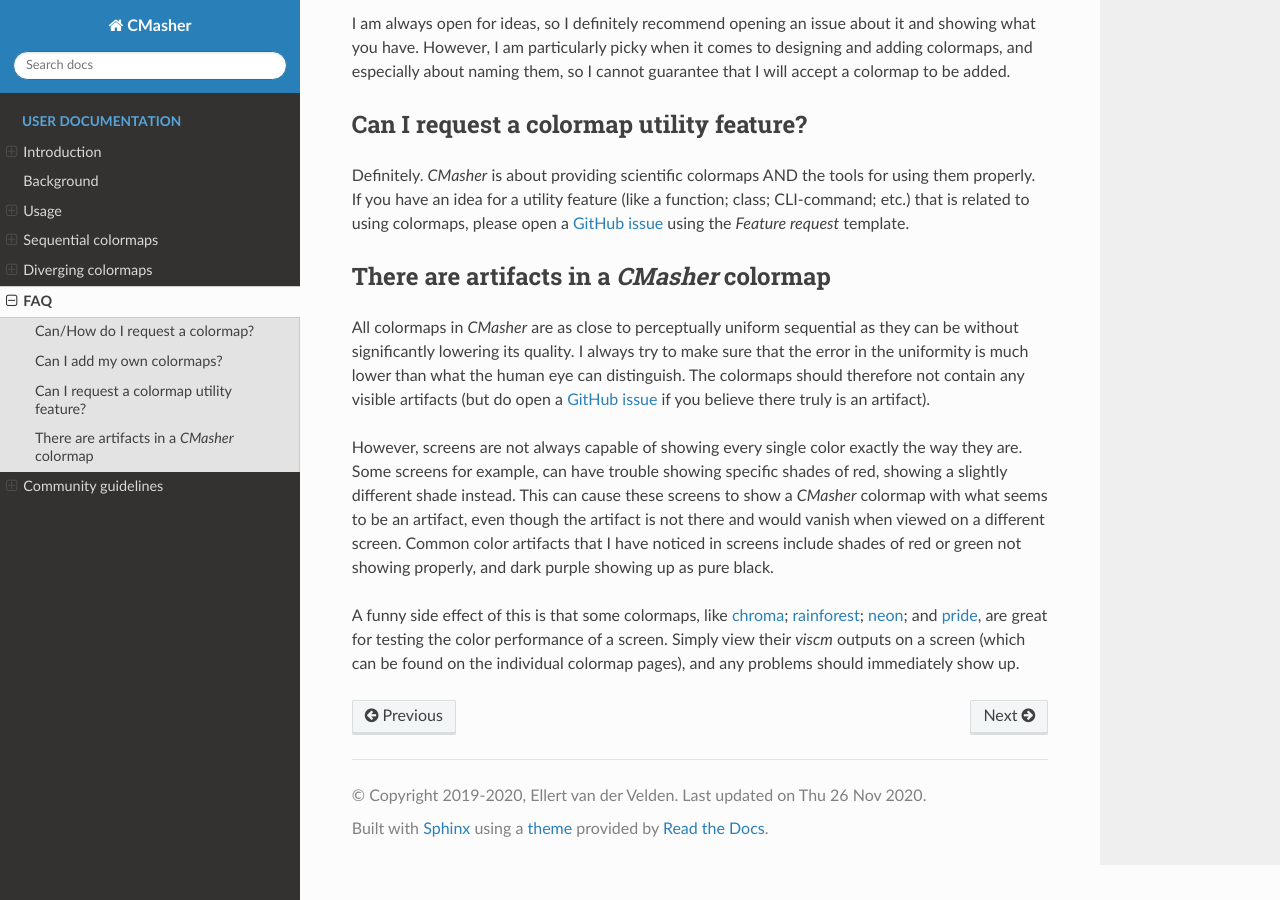
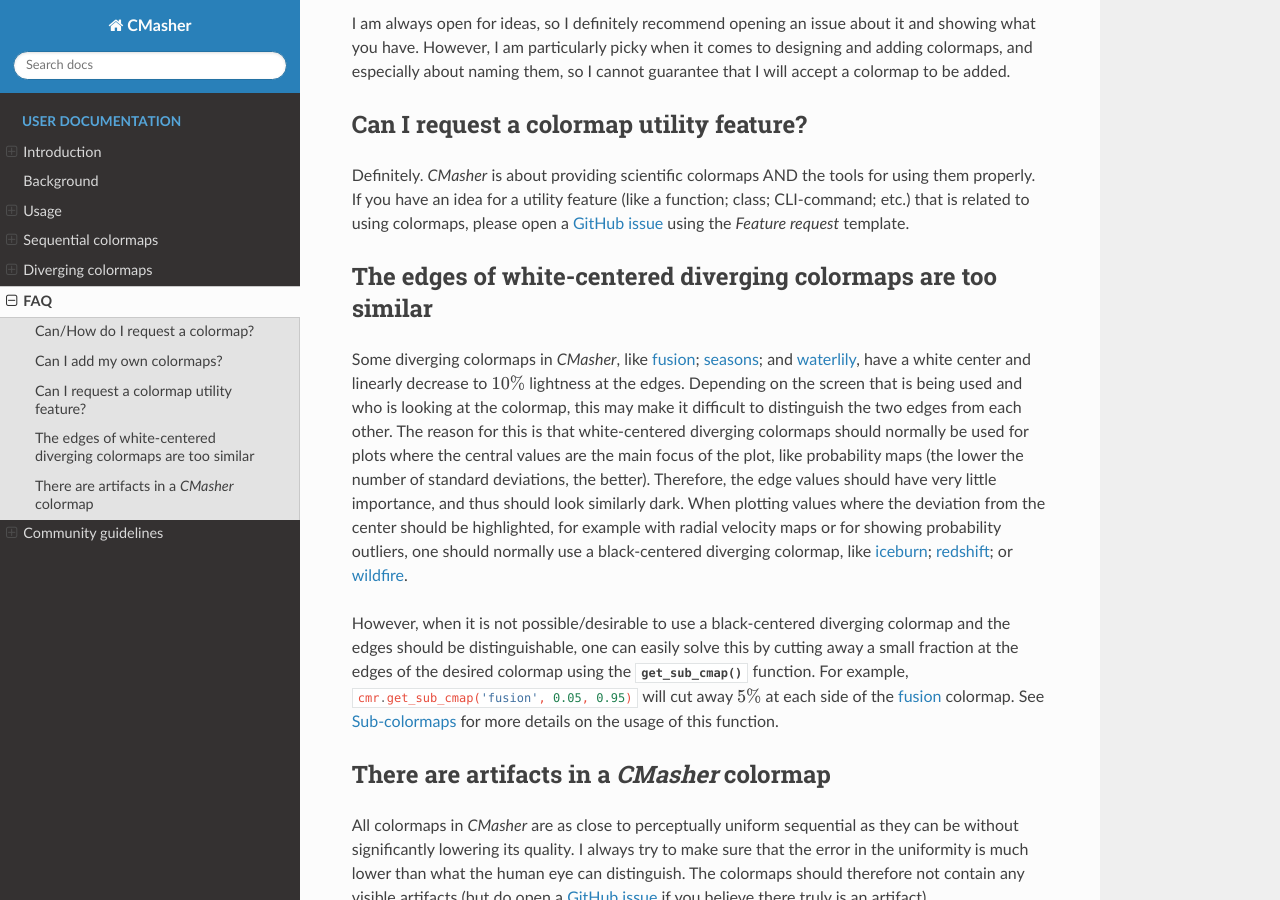
Before and after one commit to 1313e/CMasher, a Sphinx documentation site: the page built from docs/source/user/FAQ.rst, in a window 1280 px wide and 900 px high, scrolled down 523 px. Built offline with Sphinx 7.4.7 and the Read the Docs theme 2.0.0, drawn with Linux system fonts in a browser that asks for light colours.

Commit message:
Added explanation on why white-centered diverging colormaps have such dark edges, and how to deal with them.

```diff
--- a/docs/source/user/FAQ.rst
+++ b/docs/source/user/FAQ.rst
@@ -26,6 +26,19 @@ Definitely.
 If you have an idea for a utility feature (like a function; class; CLI-command; etc.) that is related to using colormaps, please open a `GitHub issue`_ using the `Feature request` template.
 
 
+The edges of white-centered diverging colormaps are too similar
+---------------------------------------------------------------
+Some diverging colormaps in *CMasher*, like :ref:`fusion`; :ref:`seasons`; and :ref:`waterlily`, have a white center and linearly decrease to :math:`10\%` lightness at the edges.
+Depending on the screen that is being used and who is looking at the colormap, this may make it difficult to distinguish the two edges from each other.
+The reason for this is that white-centered diverging colormaps should normally be used for plots where the central values are the main focus of the plot, like probability maps (the lower the number of standard deviations, the better).
+Therefore, the edge values should have very little importance, and thus should look similarly dark.
+When plotting values where the deviation from the center should be highlighted, for example with radial velocity maps or for showing probability outliers, one should normally use a black-centered diverging colormap, like :ref:`iceburn`; :ref:`redshift`; or :ref:`wildfire`.
+
+However, when it is not possible/desirable to use a black-centered diverging colormap and the edges should be distinguishable, one can easily solve this by cutting away a small fraction at the edges of the desired colormap using the :func:`~cmasher.get_sub_cmap` function.
+For example, :pycode:`cmr.get_sub_cmap('fusion', 0.05, 0.95)` will cut away :math:`5\%` at each side of the :ref:`fusion` colormap.
+See :ref:`sub_colormaps` for more details on the usage of this function.
+
+
 There are artifacts in a *CMasher* colormap
 -------------------------------------------
 All colormaps in *CMasher* are as close to perceptually uniform sequential as they can be without significantly lowering its quality.
--- a/docs/source/user/usage.rst
+++ b/docs/source/user/usage.rst
@@ -184,11 +184,13 @@ The script and image below show an example of this::
 
     Hexbin plot using a colormap legend entry for the :ref:`rainforest` colormap.
 
+.. _sub_colormaps:
 
 Sub-colormaps
 -------------
 Most sequential colormaps in *CMasher* span the entire lightness range from black to white, to maximize the perceptual range of the colormap.
 However, there are many cases in which this is not necessary or is even counter-productive (e.g., annotating colormaps; displaying smooth information like images; etc.).
+Another possibility is that one wants to use a white-centered diverging colormap, but the edges need to be distinguishable as well.
 To aid with this, *CMasher* allows for sub-colormaps to be made of any colormap with the :func:`~cmasher.get_sub_cmap` function.
 Below is an example of a sub-colormap of :ref:`rainforest` using the central :math:`70\%`, created with :pycode:`cmr.get_sub_cmap('cmr.rainforest', 0.15, 0.85)`, compared to the original:
 
```
